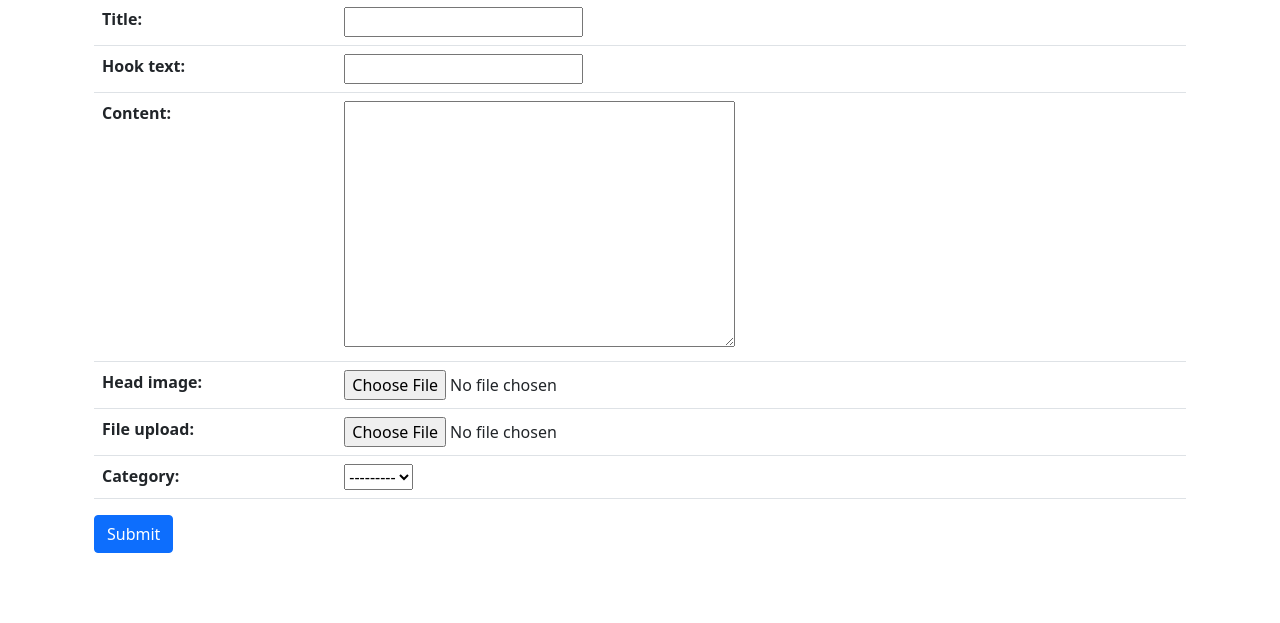
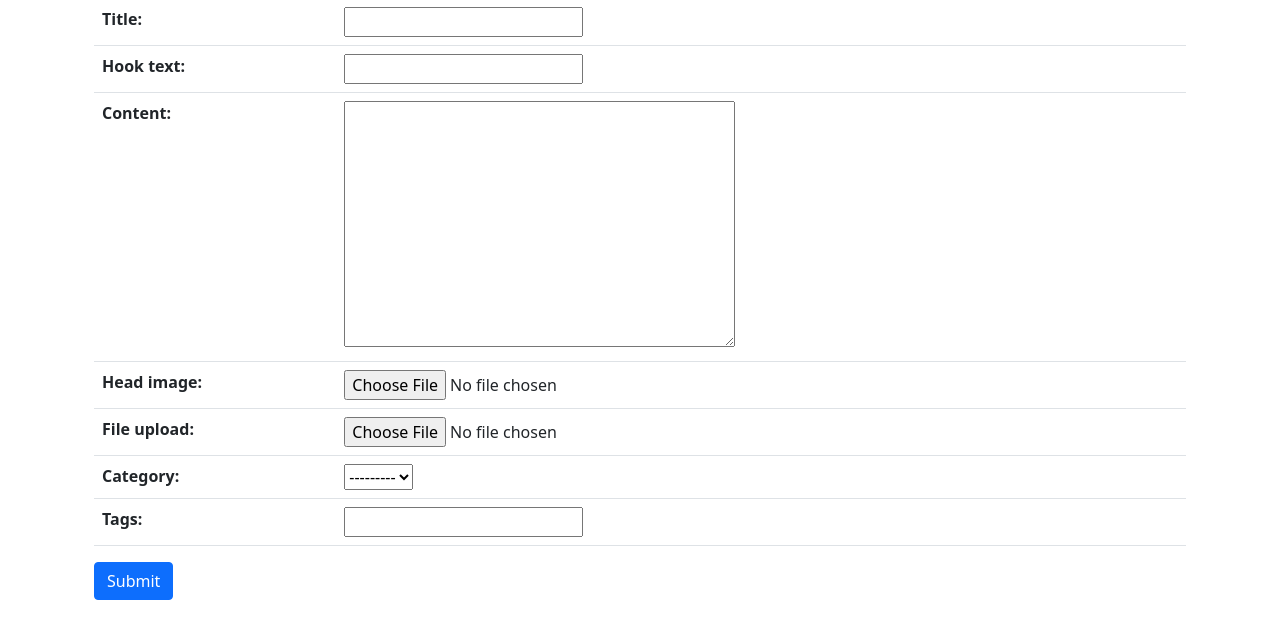
Before and after one commit to good5229/django_blog_practice, a Django app: page /blog/create_post/ in a window 1280 px wide. Shown: the part 177-800 px from the top of the page. Run offline with Django 3.2, Linux system fonts and the light colour scheme; data that the repository does not hold is empty; some libraries are stand-ins or nearby versions.

Commit message:
feat(tag): add tag input on create_post

```diff
--- a/blog/templates/blog/post_form.html
+++ b/blog/templates/blog/post_form.html
@@ -7,6 +7,10 @@
         {% csrf_token %}
         <table class="table">
             {{ form }}
+            <tr>
+                <th><label for="id_tags_str">Tags:</label></th>
+                <td><input type="text" name="tags_str" id="id_tags_str"> </td>
+            </tr>
         </table>
         <button type="submit" class="btn btn-primary float-right">Submit</button>
     </form>
--- a/blog/views.py
+++ b/blog/views.py
@@ -1,6 +1,7 @@
 from django.contrib.auth.mixins import LoginRequiredMixin
 from django.core.exceptions import PermissionDenied
 from django.shortcuts import render, redirect
+from django.utils.text import slugify
 from django.views.generic import ListView, DetailView, CreateView, UpdateView
 
 from .models import Post, Category, Tag
@@ -36,9 +37,28 @@ class PostCreate(CreateView, LoginRequiredMixin):
         current_user = self.request.user
         if current_user.is_authenticated:
             form.instance.author = current_user
-            return super(PostCreate, self).form_valid(form)
+            response = super(PostCreate, self).form_valid(form)
+            tags_str = self.request.POST.get('tags_str')
+            if tags_str:
+                tags_str = tags_str.strip()
+                if tags_str:
+                    tags_str = tags_str.strip()
+
+                    tags_str = tags_str.replace(',', ';')
+                    tags_list = tags_str.split(';')
+
+                    for t in tags_list:
+                        t = t.strip()
+                        tag, is_tag_created = Tag.objects.get_or_create(name=t)
+                        if is_tag_created:
+                            tag.slug = slugify(t, allow_unicode=True)
+                            tag.save()
+                        self.object.tags.add(tag)
+
+            return response
         else:
             return redirect('/blog/')
+
 
 class PostUpdate(UpdateView, LoginRequiredMixin):
     model = Post
```
